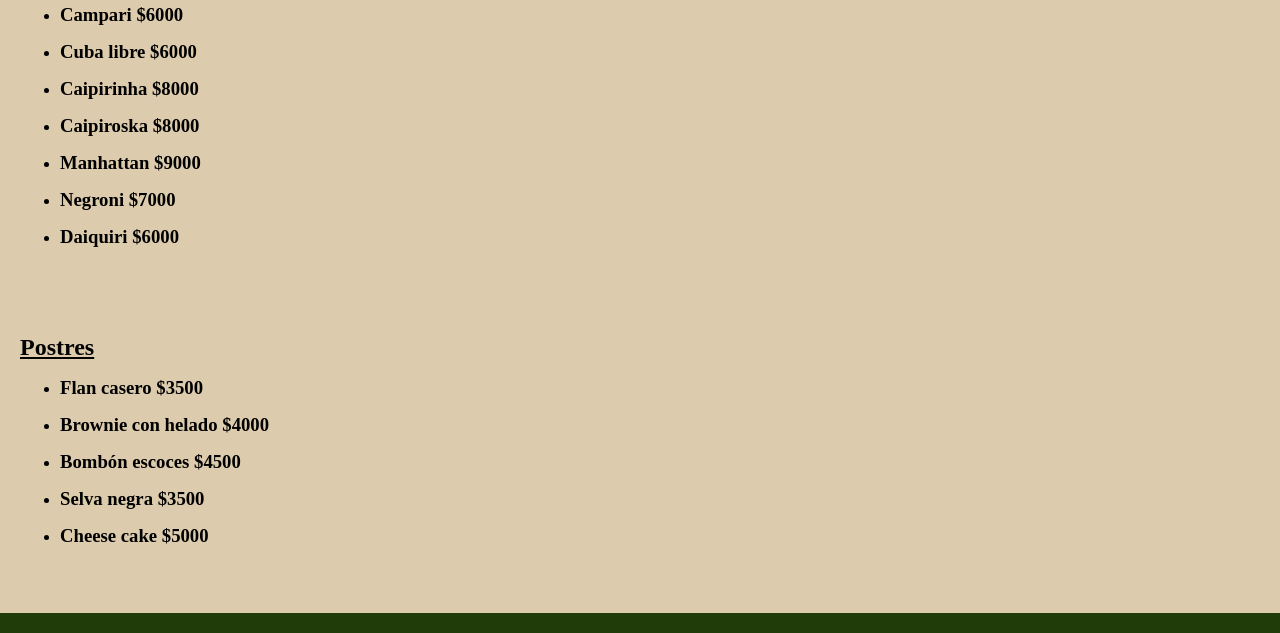
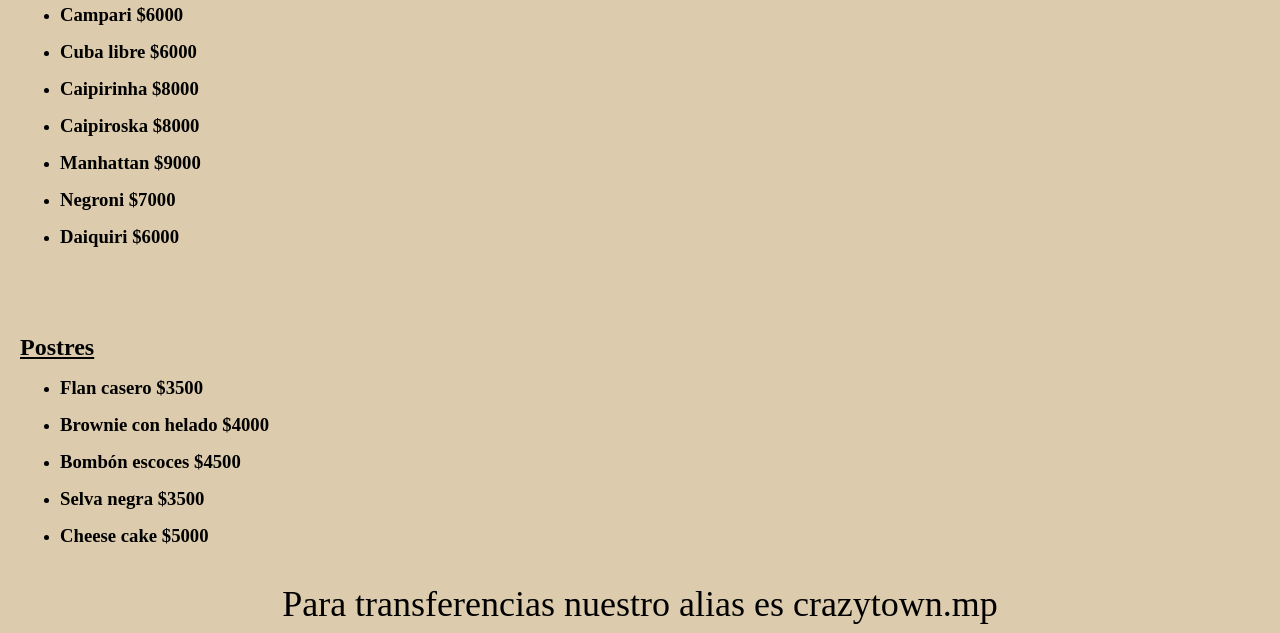
Before and after one commit to RomanCamposGallini/CrazyTown, a plain HTML site: page index.html in a window 1280 px wide. Shown: the part 5687-6320 px from the top of the page. Drawn offline with Linux system fonts and the light colour scheme; a web font is replaced by a local one.

Commit message:
Ultimos retoques

```diff
--- a/css/style.css
+++ b/css/style.css
@@ -59,8 +59,9 @@ h1 {
     box-shadow: 5px 5px 8px rgba(0, 0, 0, 0.3);
 }
 
-#menu {
+.menu {
     font-size: 36px;
+    text-align: center;
 }
 
 /* Carta */
--- a/index.html
+++ b/index.html
@@ -31,7 +31,7 @@
         <img src="media/logo-verde.jpg" alt="Logo del Bar" id="logo">
         <h1>Crazy<br>Town</br></h1>
     </div>
-    <p id="menu">MENÚ</p>
+    <p class="menu">MENÚ</p>
 </section>
 
     <!-- Para picar -->
@@ -549,6 +549,8 @@
             </div>
         </li>
     </ul>
+
+    <p class="menu">Para transferencias nuestro alias es crazytown.mp</p>
 </section>
 
 </main>
```
